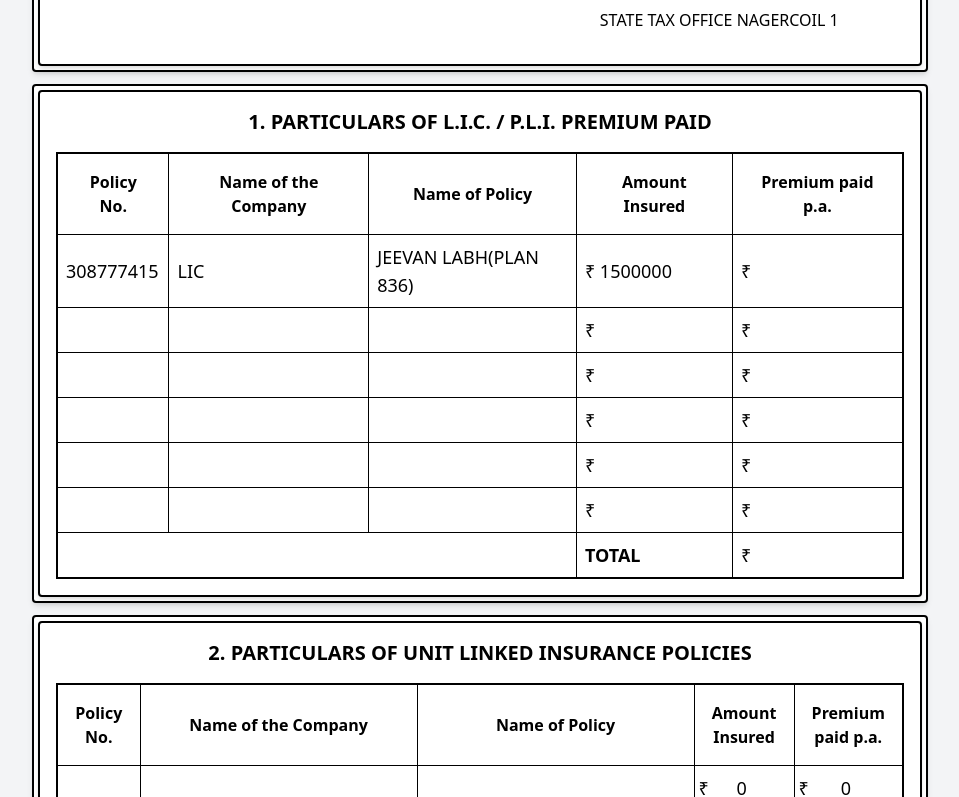
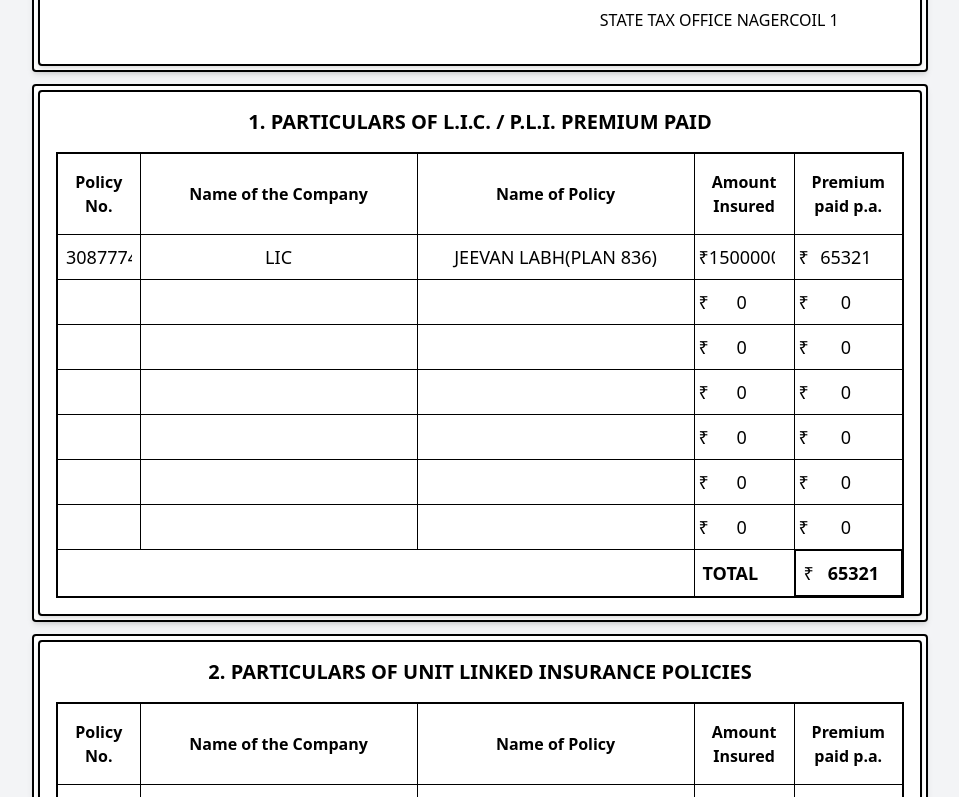
Before and after one commit to zoro-diablo/Financial_Statements, a React (Vite) app: page / in a window 1280 px wide. Shown: the part 4350-5147 px from the top of the page, without its empty margins (160-1119 px from the left). Built offline with nearby package versions, Linux system fonts and the light colour scheme.

Commit message:
Add updatePremiumDetails action to financeSlice

```diff
--- a/src/components/It/Premium.jsx
+++ b/src/components/It/Premium.jsx
@@ -1,194 +1,107 @@
+import { useDispatch, useSelector } from 'react-redux';
+import { updatePremiumDetails } from '../../redux/features/finance';
+
 const Premium = () => {
+  const dispatch = useDispatch();
+  const data = useSelector(
+    (state) => state.finance.form[0].itForm.particularsPremium
+  );
+  const { totalPremium } = useSelector((state) => state.finance.form[0].itForm);
+
+  const handleChange = (index, field, value) => {
+    dispatch(updatePremiumDetails({ index, field, value }));
+  };
+
   return (
     <div className='max-w-4xl mx-auto bg-white p-1 my-3 border-2 border-black rounded shadow-md'>
       <div className='max-w-4xl mx-auto bg-white p-4 border-2 border-black rounded shadow-md'>
         <h1 className='text-center font-bold text-xl mb-4'>
           1. PARTICULARS OF L.I.C. / P.L.I. PREMIUM PAID
         </h1>
-        <table className='w-full border-collapse border-2 border-black'>
+        <table
+          className='w-full border-collapse border-2 border-black'
+          id='financial-table'
+        >
           <thead>
             <tr>
               <th className='p-4 border border-black'>Policy No.</th>
               <th className='p-4 border border-black'>Name of the Company</th>
               <th className='p-4 border border-black'>Name of Policy</th>
-              <th className='p-4 border border-black'>Amount Insured</th>
-              <th className='p-4 border border-black'>Premium paid p.a.</th>
+              <th className='p-4 border border-black'>Amount Insured </th>
+              <th className='p-4 border border-black'>Premium paid p.a. </th>
             </tr>
           </thead>
           <tbody>
-            <tr>
-              <td
-                className='p-2 text-lg border border-black'
-                contentEditable='true'
-              >
-                308777415
+            {data.map((child, index) => (
+              <tr key={index}>
+                <td className='p-2 text-lg border border-black'>
+                  <input
+                    type='text'
+                    className='text-center w-full'
+                    value={child.no}
+                    onChange={(e) => handleChange(index, 'no', e.target.value)}
+                  />
                 </td>
-              <td
-                className='p-2 text-lg border border-black'
-                contentEditable='true'
-              >
-                LIC
+                <td className='p-2 text-lg border border-black'>
+                  <input
+                    type='text'
+                    className='text-center'
+                    value={child.company}
+                    onChange={(e) =>
+                      handleChange(index, 'company', e.target.value)
+                    }
+                  />
                 </td>
-              <td
-                className='p-2 text-lg border border-black'
-                contentEditable='true'
-              >
-                JEEVAN LABH(PLAN 836)
+                <td className='p-2 text-lg border border-black'>
+                  <input
+                    type='text'
+                    className='text-center'
+                    value={child.policy}
+                    onChange={(e) =>
+                      handleChange(index, 'policy', e.target.value)
+                    }
+                  />
                 </td>
-              <td
-                className='p-2 text-lg border border-black'
-                contentEditable='true'
-              >
-                ₹ 1500000
+                <td className='p-1 text-lg border border-black'>
+                  <div className='flex'>
+                    ₹
+                    <input
+                      type='number'
+                      className='text-center w-full'
+                      value={child.amount}
+                      onChange={(e) =>
+                        handleChange(index, 'amount', e.target.value)
+                      }
+                    />
+                  </div>
                 </td>
-              <td
-                className='p-2 text-lg border border-black'
-                contentEditable='true'
-              >
+                <td className='p-1 text-lg border border-black'>
+                  <div className='flex'>
                     ₹
+                    <input
+                      type='number'
+                      className='text-center w-full'
+                      value={child.paid}
+                      onChange={(e) =>
+                        handleChange(index, 'paid', e.target.value)
+                      }
+                    />
+                  </div>
                 </td>
               </tr>
-            <tr>
-              <td
-                className='p-2 text-lg border border-black'
-                contentEditable='true'
-              ></td>
-              <td
-                className='p-2 text-lg border border-black'
-                contentEditable='true'
-              ></td>
-              <td
-                className='p-2 text-lg border border-black'
-                contentEditable='true'
-              ></td>
-              <td
-                className='p-2 text-lg border border-black'
-                contentEditable='true'
-              >   ₹</td>
-              <td
-                className='p-2 text-lg border border-black'
-                contentEditable='true'
-              >   ₹</td>
-            </tr>
-            <tr>
-              <td
-                className='p-2 text-lg border border-black'
-                contentEditable='true'
-              ></td>
-              <td
-                className='p-2 text-lg border border-black'
-                contentEditable='true'
-              ></td>
-              <td
-                className='p-2 text-lg border border-black'
-                contentEditable='true'
-              ></td>
-              <td
-                className='p-2 text-lg border border-black'
-                contentEditable='true'
-              >   ₹</td>
-              <td
-                className='p-2 text-lg border border-black'
-                contentEditable='true'
-              >   ₹</td>
-            </tr>
-            <tr>
-              <td
-                className='p-2 text-lg border border-black'
-                contentEditable='true'
-              ></td>
-              <td
-                className='p-2 text-lg border border-black'
-                contentEditable='true'
-              ></td>
-              <td
-                className='p-2 text-lg border border-black'
-                contentEditable='true'
-              ></td>
-              <td
-                className='p-2 text-lg border border-black'
-                contentEditable='true'
-              >   ₹</td>
-              <td
-                className='p-2 text-lg border border-black'
-                contentEditable='true'
-              >   ₹</td>
-            </tr>
-            <tr>
-              <td
-                className='p-2 text-lg border border-black'
-                contentEditable='true'
-              ></td>
-              <td
-                className='p-2 text-lg border border-black'
-                contentEditable='true'
-              ></td>
-              <td
-                className='p-2 text-lg border border-black'
-                contentEditable='true'
-              ></td>
-              <td
-                className='p-2 text-lg border border-black'
-                contentEditable='true'
-              >
-                {' '}
-                ₹
-              </td>
-              <td
-                className='p-2 text-lg border border-black'
-                contentEditable='true'
-              >
-                {' '}
-                ₹
-              </td>
-            </tr>
-            <tr>
-              <td
-                className='p-2 text-lg border border-black'
-                contentEditable='true'
-              ></td>
-              <td
-                className='p-2 text-lg border border-black'
-                contentEditable='true'
-              ></td>
-              <td
-                className='p-2 text-lg border border-black'
-                contentEditable='true'
-              ></td>
-              <td
-                className='p-2 text-lg border border-black'
-                contentEditable='true'
-              >
-                {' '}
-                ₹
-              </td>
-              <td
-                className='p-2 text-lg border border-black'
-                contentEditable='true'
-              >
-                {' '}
-                ₹
-              </td>
-            </tr>
+            ))}
           </tbody>
           <tfoot>
             <tr>
-              <td
-                className='p-2 text-lg border  border-black'
-                colSpan='3'
-                contentEditable='false'
-              ></td>
-              <td
-                className='p-2 text-lg border  font-bold border-black'
-                contentEditable='false'
-              >
+              <td className='p-2' colSpan='3'></td>
+              <td className='p-2 text-lg border border-black font-bold'>
                 TOTAL
               </td>
-              <td
-                className='p-2 text-lg border border-black'
-                contentEditable='true'
-              >
-                ₹
+              <td className='p-2 text-lg border border-black flex'>
+                ₹{' '}
+                <div className='text-center w-full font-bold'>
+                  {totalPremium}
+                </div>
               </td>
             </tr>
           </tfoot>
@@ -197,4 +110,5 @@ const Premium = () => {
     </div>
   );
 };
+
 export default Premium;
--- a/src/redux/features/finance.js
+++ b/src/redux/features/finance.js
@@ -229,6 +229,15 @@ const financeSlice = createSlice({
     state.form[0].itForm.particularsLic[index][field] = value;
     state.form[0].itForm.totalLic =
       state.form[0].itForm.particularsLic.reduce((total, child) => {
+        const paid = isNaN(Number(child.paid)) ? 0 : Number(child.paid);
+        return total + paid;
+      }, 0);
+  },
+  updatePremiumDetails : (state,action) => {
+    const {index , field , value} = action.payload;
+    state.form[0].itForm.particularsPremium[index][field] = value;
+    state.form[0].itForm.totalPremium =
+      state.form[0].itForm.particularsPremium.reduce((total, child) => {
         const paid = isNaN(Number(child.paid)) ? 0 : Number(child.paid);
         return total + paid;
       }, 0);
@@ -464,7 +473,8 @@ export const {
   updateMutualFundDetails,
   updateAccuredDetails,
   updateSavingsDetails,
-  updateLicDetails
+  updateLicDetails,
+  updatePremiumDetails
 } = financeSlice.actions;
 
 export default financeSlice.reducer;
--- a/src/utils/form.js
+++ b/src/utils/form.js
@@ -147,9 +147,60 @@ export const form = [
           amount: 0,
           paid: 0,
         },
-
       ],
       totalLic: 0,
+      particularsPremium: [
+        {
+          no: '308777415',
+          company: 'LIC',
+          policy: 'JEEVAN LABH(PLAN 836)',
+          amount: 1500000,
+          paid: 65321,
+        },
+        {
+          no: '',
+          company: '',
+          policy: ' ',
+          amount: 0,
+          paid: 0,
+        },
+        {
+          no: '',
+          company: '',
+          policy: ' ',
+          amount: 0,
+          paid: 0,
+        },
+        {
+          no: '',
+          company: '',
+          policy: ' ',
+          amount: 0,
+          paid: 0,
+        },
+        {
+          no: '',
+          company: '',
+          policy: ' ',
+          amount: 0,
+          paid: 0,
+        },
+        {
+          no: '',
+          company: '',
+          policy: ' ',
+          amount: 0,
+          paid: 0,
+        },
+        {
+          no: '',
+          company: '',
+          policy: ' ',
+          amount: 0,
+          paid: 0,
+        },
+      ],
+      totalPremium: 65321,
       particularsMutualFund: [
         {
           folio: '39588097',
```
Also changed, not shown: src/components/It/Certificate.jsx (+7 -3 lines). Lines whose indentation alone changed are shown as unchanged.
